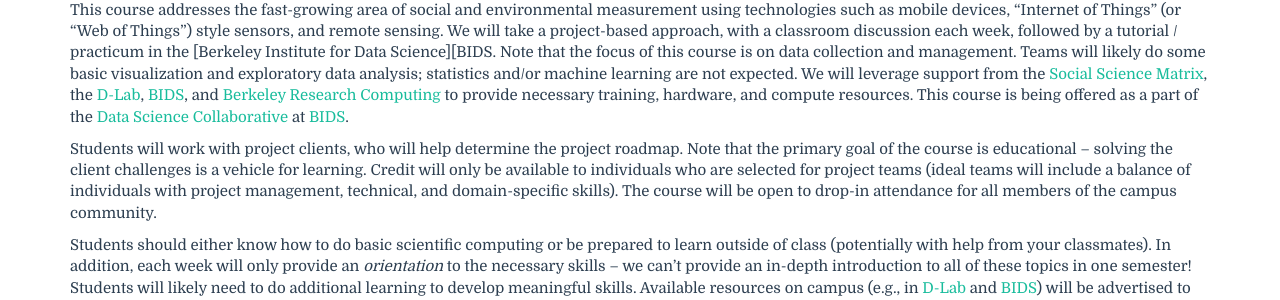
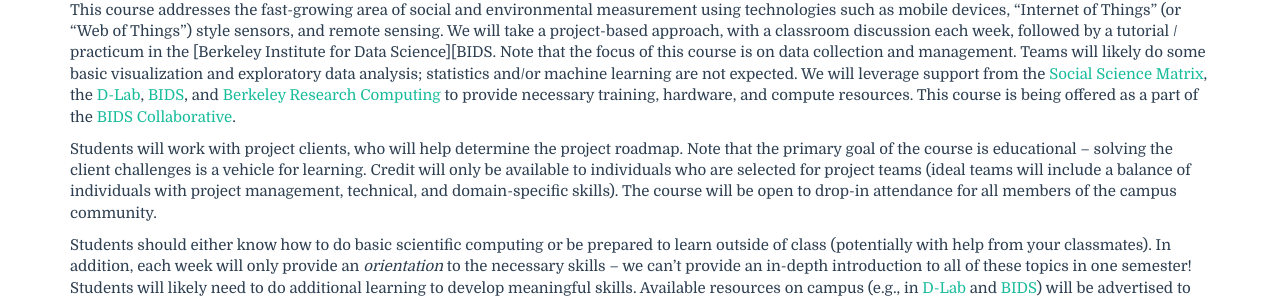
Before and after one commit to BIDS-collaborative/hackingmeasurement.github.io, a Jekyll site: the page built from syllabus.md, in a window 1280 px wide and 900 px high, scrolled down 433 px. Shown: the part 152-452 px from the top of the window. Built offline with Jekyll 4.4.1, drawn with Linux system fonts in a browser that asks for light colours; comment, search, counter and statistics services are not loaded.

Commit message:
Update syllabus.md

```diff
--- a/syllabus.md
+++ b/syllabus.md
@@ -20,8 +20,7 @@ basic visualization and exploratory data analysis; statistics and/or machine
 learning are not expected.  We will leverage support from the [Social Science
 Matrix][Matrix], the [D-Lab][Dlab], [BIDS][BIDS], and [Berkeley Research
 Computing][BRC] to provide necessary training, hardware, and compute resources.
-This course is being offered as a part of the [Data Science Collaborative][DSC]
-at [BIDS][BIDS].
+This course is being offered as a part of the [BIDS Collaborative][DSC].
 
 Students will work with project clients, who will help determine the project
 roadmap. Note that the primary goal of the course is educational -- solving the
```
